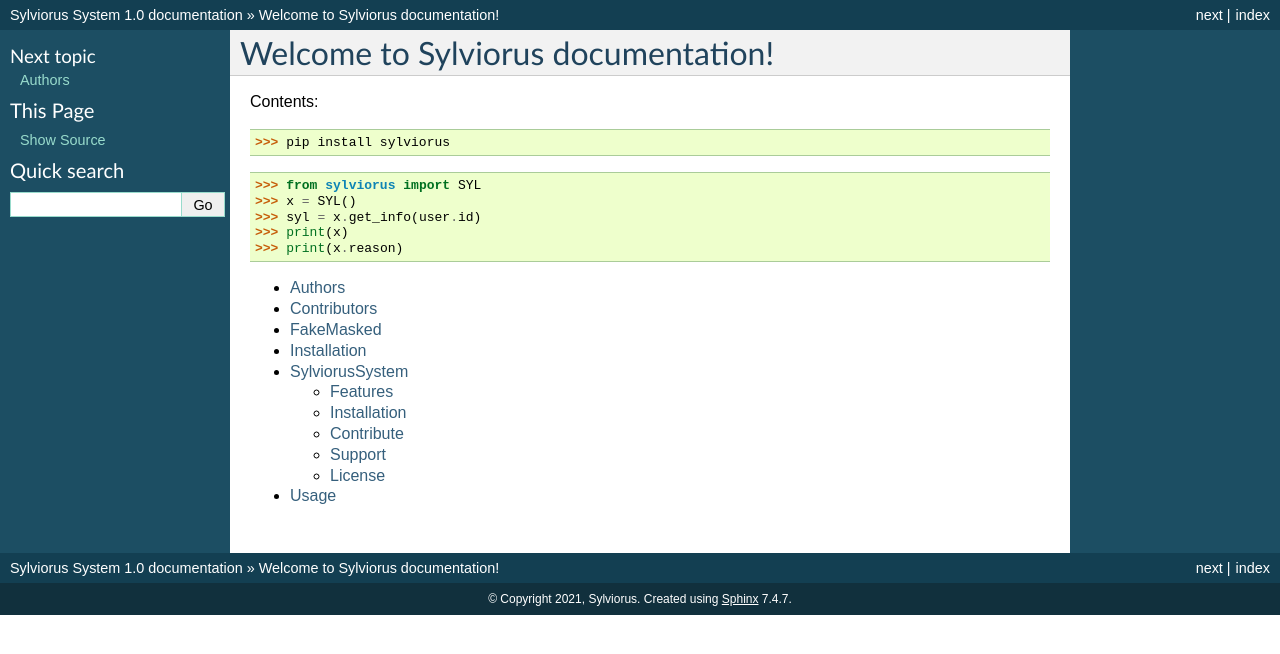
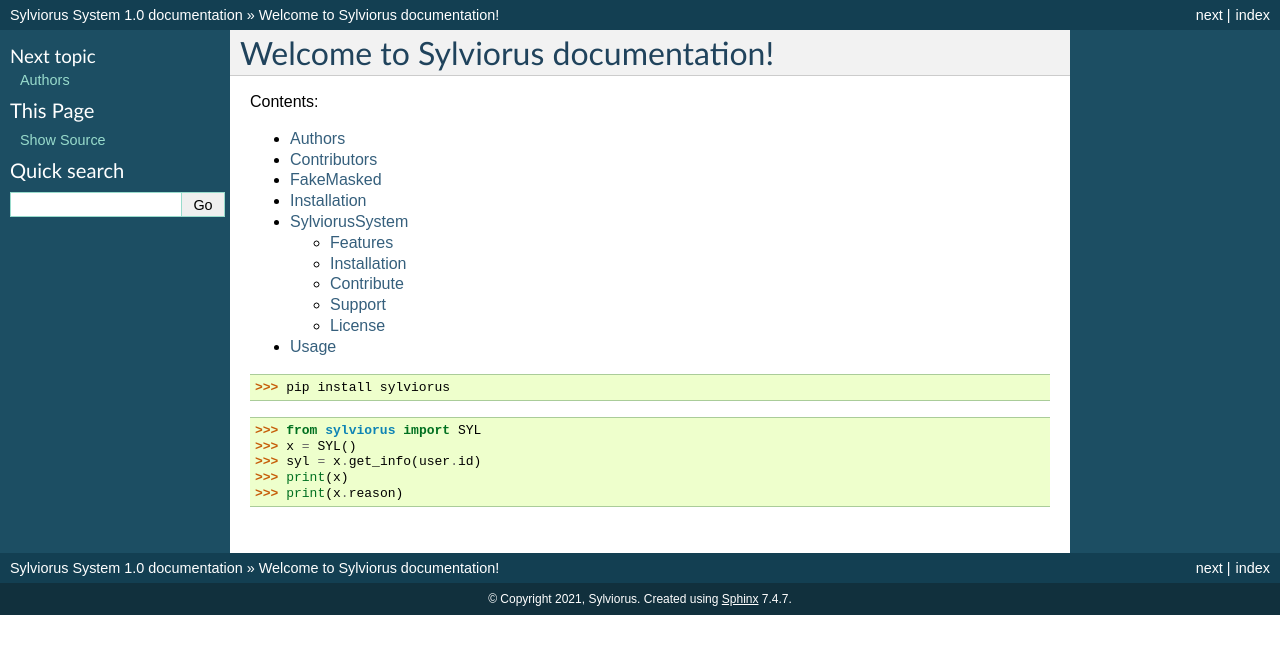
Before and after one commit to noobanon/Sylviorus, a Sphinx documentation site: the page built from docs/index.rst, in a window 1280 px wide. Shown: the top 654 px of the page. Built offline with Sphinx 7.4.7, drawn with Linux system fonts in a browser that asks for light colours; part of the change alters nothing that is shown.

```diff
--- a/docs/index.rst
+++ b/docs/index.rst
@@ -8,6 +8,14 @@ Welcome to Sylviorus documentation!
 
 Contents:
 
+.. toctree::
+   :maxdepth: 2
+   :glob:
+
+   *
+
+
+
 >>> pip install sylviorus
 
 >>> from sylviorus import SYL
@@ -15,10 +23,3 @@ Contents:
 >>> syl = x.get_info(user.id)
 >>> print(x)
 >>> print(x.reason)
-
-
-.. toctree::
-   :maxdepth: 2
-   :glob:
-
-   *
```
